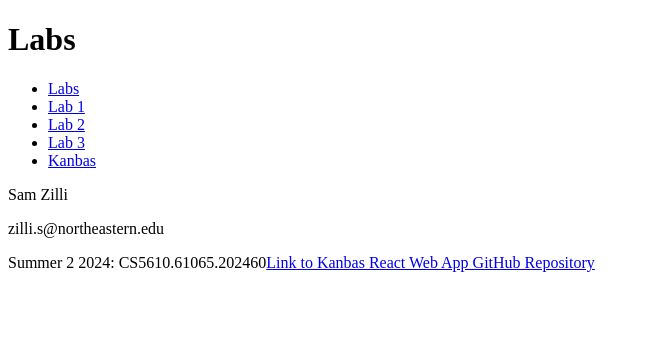
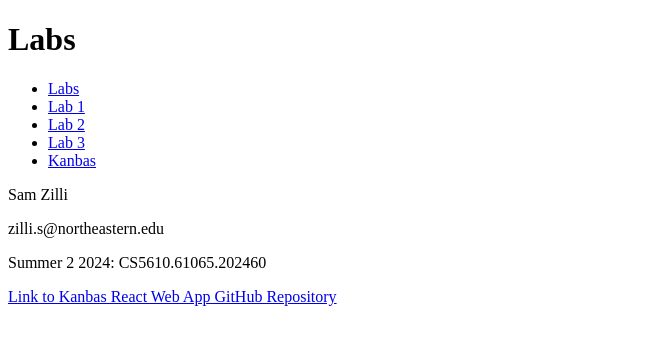
Before and after one commit to Sam-Zilli/kanbas-react-web-app, a React (Create React App) app: page /#/Labs/Lab1 in a window 1280 px wide. Shown: the top 344 px of the page, without its empty margins (0-649 px from the left). Built offline with nearby package versions, Linux system fonts and the light colour scheme.

Commit message:
link to landing page from Kanbas

```diff
--- a/src/Kanbas/Navigation/index.tsx
+++ b/src/Kanbas/Navigation/index.tsx
@@ -10,5 +10,6 @@ export default function KanbasNavigation() {
         <li><a id="wd-calendar-link" href="#/Kanbas/Calendar">Calendar</a></li>
         <li><a id="wd-inbox-link" href="#/Kanbas/Inbox">Inbox</a></li>
         <li><a id="wd-labs-link" href="#/Labs">Labs</a></li>
+        <li><a id="wd-landingPage-link" href="">Landing Page</a></li>
       </ul>
   );}
--- a/src/Labs/Lab1/index.tsx
+++ b/src/Labs/Lab1/index.tsx
@@ -8,8 +8,9 @@ export default function Lab1() {
         </p>
         <p id="wd-p-4">
           Summer 2 2024: CS5610.61065.202460
+        </p>
+        <p id="wd-p-5">
           <a href="https://github.com/Sam-Zilli/kanbas-react-web-app">Link to Kanbas React Web App GitHub Repository</a>
-
         </p>
       </div>
       </>
```
